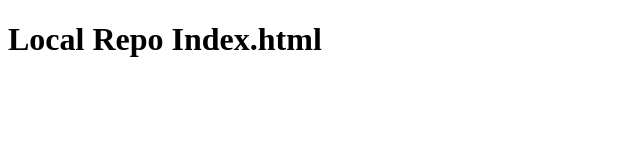
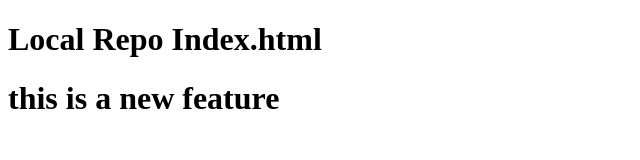
Before and after one commit to SiddharthKKhot/LocalRepo, a plain HTML site: page index.html in a window 1280 px wide. Shown: the whole page, without its empty margins (0-640 px from the left). Drawn offline with Linux system fonts and the light colour scheme.

Commit message:
add new feature

```diff
--- a/index.html
+++ b/index.html
@@ -7,5 +7,7 @@
 </head>
 <body>
     <h1>Local Repo Index.html</h1>
+    <h1>this is a new feature
+    </h1>
 </body>
 </html>
```
Also changed, not shown: 1 other file.
